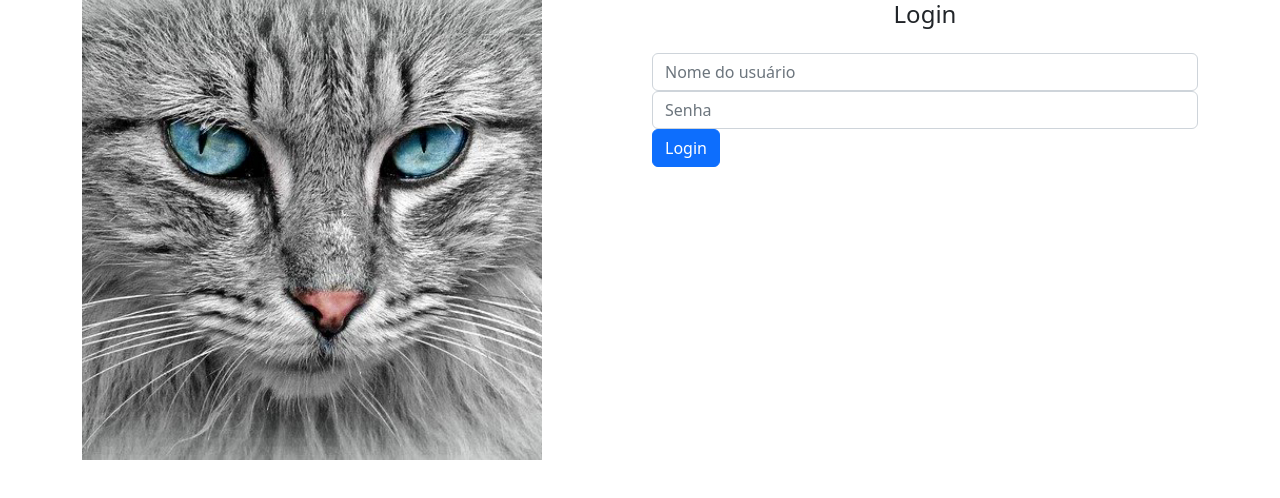
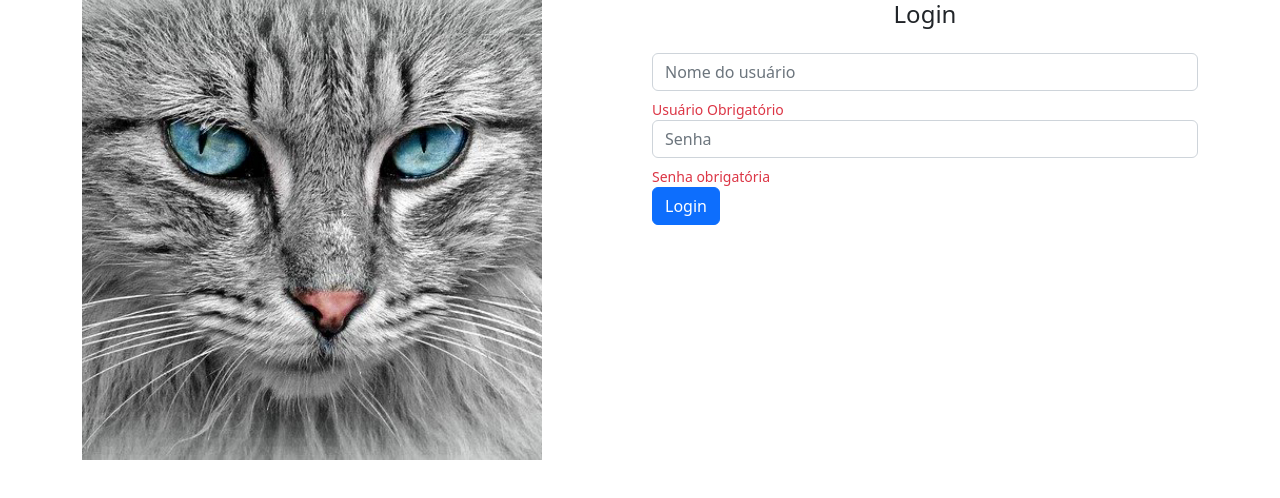
Before and after one commit to rodrigowe1988/gatitobook, an Angular app: page /home in a window 1280 px wide. Shown: the top 498 px of the page. Built offline with nearby package versions, Linux system fonts and the light colour scheme.

Commit message:
validacao de campos usuario e senha

```diff
--- a/src/app/home/components/login/login.component.html
+++ b/src/app/home/components/login/login.component.html
@@ -1,10 +1,12 @@
 <h4 class="text-center">Login</h4>
 <form class="form mt-4" (ngSubmit)="login()">
 	<div class="form-group">
-		<input type="text" class="form-control" placeholder="Nome do usuário" [(ngModel)]="usuario" name="usuario">
+		<input type="text" class="form-control" placeholder="Nome do usuário" [(ngModel)]="usuario" name="usuario" #campoUsuario="ngModel" required>
+		<app-mensagem *ngIf="campoUsuario.invalid" mensagem="Usuário Obrigatório"></app-mensagem>
 	</div>
 	<div class="form-group">
-		<input type="password" class="form-control" placeholder="Senha" [(ngModel)]="senha" name="senha">
+		<input type="password" class="form-control" placeholder="Senha" required [(ngModel)]="senha" name="senha" #campoSenha="ngModel">
+		<app-mensagem *ngIf="campoSenha.invalid" mensagem="Senha obrigatória"></app-mensagem>
 	</div>
 
 	<button type="submit" class="btn btn-primary btn-block">Login</button>
--- a/src/app/home/home.module.ts
+++ b/src/app/home/home.module.ts
@@ -5,10 +5,11 @@
 import { LoginComponent } from './components/login/login.component';
 import { HomeComponent } from './components/home/home.component';
 import { FormsModule } from '@angular/forms';
+import { MensagemModule } from '../components/mensagem/mensagem.module';
 
 @NgModule({
   declarations: [HomeComponent, LoginComponent],
-  imports: [CommonModule, HomeRoutingModule, FormsModule],
+  imports: [CommonModule, HomeRoutingModule, FormsModule, MensagemModule],
   exports: [HomeComponent],
 })
 export class HomeModule {}
```
